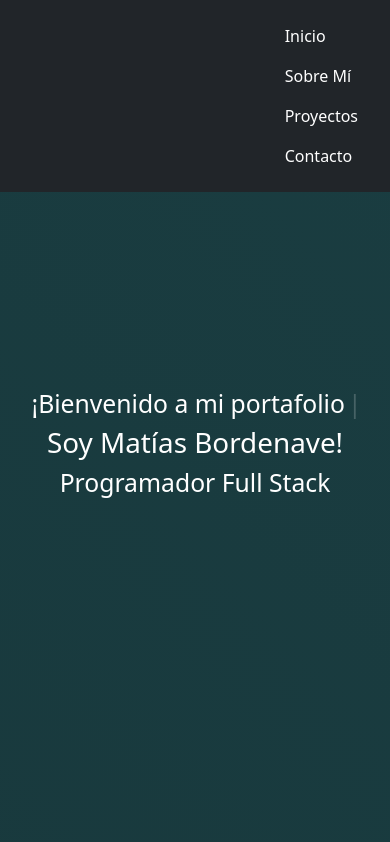
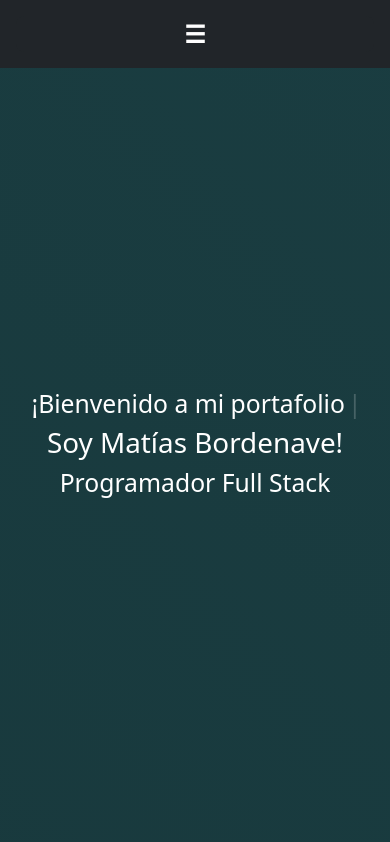
Before and after one commit to MatiasBordenave/Portfolio-nuevo, a React (Vite) app: page / in a window 390 px wide. Shown: the top 842 px of the page. Built offline with nearby package versions, Linux system fonts and the light colour scheme.

Commit message:
arreglos en header

```diff
--- a/src/components/Navbar.jsx
+++ b/src/components/Navbar.jsx
@@ -1,22 +1,71 @@
-import React from 'react';
+import React, { useState, useEffect } from "react";
 
 const Navbar = () => {
+  const [isOpen, setIsOpen] = useState(false);
+  const [isMobile, setIsMobile] = useState(window.innerWidth <= 768);
+
+  const toggleMenu = () => setIsOpen(!isOpen);
+
+  const handleLinkClick = () => {
+    setIsOpen(false); // Cierra el menú al hacer clic en un enlace
+  };
+
+  // Detectar tamaño de pantalla
+  useEffect(() => {
+    const handleResize = () => {
+      setIsMobile(window.innerWidth <= 768);
+    };
+
+    handleResize(); // Detectar tamaño inicial
+    window.addEventListener("resize", handleResize);
+
+    return () => window.removeEventListener("resize", handleResize);
+  }, []);
+
   return (
-        <div  className="navbar-fixed">
-            <div className='bg-dark divNav d-flex justify-content-end'>
-                <div className='d-flex'>
-                    <ul className='d-flex m-auto'>
-                        <li className='mx-3'>
-                            <a href="#inicio" className='text-white'>Inicio</a>
+    <div className="navbar-fixed">
+      <div className="bg-dark divNav d-flex justify-content-end align-items-center">
+        {/* Botón de menú hamburguesa (visible solo en móviles) */}
+        {isMobile && (
+          <button
+            className="hamburger-menu bg-dark align-items-center justify-content-center d-flex"
+            onClick={toggleMenu}
+            aria-label="Toggle navigation"
+          >
+            ☰
+          </button>
+        )}
+
+        {/* Links de navegación */}
+        <div className={`nav-links ${isMobile && isOpen ? "open" : ""}`}>
+          <ul className={`${isMobile ? "mobile-nav" : "d-flex"} m-auto`}>
+            <li className="mx-3">
+              <a href="#inicio" className="text-white" onClick={handleLinkClick}>
+                Inicio
+              </a>
             </li>
-                        <li className='mx-3'>
-                            <a href="#about" className='text-white'>Sobre Mí</a>
+            <li className="mx-3">
+              <a href="#about" className="text-white" onClick={handleLinkClick}>
+                Sobre Mí
+              </a>
             </li>
-                        <li className='mx-3'>
-                            <a href="#proyectos" className='text-white'>Proyectos</a>
+            <li className="mx-3">
+              <a
+                href="#proyectos"
+                className="text-white"
+                onClick={handleLinkClick}
+              >
+                Proyectos
+              </a>
             </li>
-                        <li className='mx-3'>
-                            <a href="#contact" className='text-white'>Contacto</a>
+            <li className="mx-3">
+              <a
+                href="#contact"
+                className="text-white"
+                onClick={handleLinkClick}
+              >
+                Contacto
+              </a>
             </li>
           </ul>
         </div>
--- a/src/components/TypewriterExample.jsx
+++ b/src/components/TypewriterExample.jsx
@@ -5,7 +5,7 @@ const TypewriterExample = () => {
   const [text] = useTypewriter({
     words: ['Hola Mundo!', '¡Bienvenido a mi portafolio!'],
     loop: true,
-    delay: 1500,
+    delay: 1200,
   });
 
   return (
--- a/src/index.css
+++ b/src/index.css
@@ -2,12 +2,6 @@ html {
   scroll-behavior: smooth;
 }
 
-.navbar-fixed {
-  position: fixed;
-  top: 0;
-  width: 100%;
-  z-index: 1000; /* Asegura que quede encima de otros elementos */
-}
 
 body {
   background: linear-gradient(45deg, #0b1416, #11292c, #1a3d41, #0f0f0f);
@@ -39,6 +33,13 @@ body {
       height: 20em; /* Reduce el tamaño en pantallas más pequeñas */
     }
   }
+  /* Estilo para el navbar */
+.navbar-fixed {
+  position: fixed;
+  top: 0;
+  width: 100%;
+  z-index: 1000; /* Siempre encima */
+}
 
 .divNav {
   display: flex;
@@ -47,26 +48,65 @@ body {
   padding: 1rem;
 }
 
+ul {
+  list-style-type: none;
+  margin: 0;
+  padding: 0;
+  display: flex;
+}
+
+li {
+  padding-left: 1em;
+}
+
+a {
+  text-decoration: none;
+  color: white;
+}
+
+/* Botón hamburguesa (solo visible en móviles) */
+.hamburger-menu {
+  display: none;
+  font-size: 1.5rem;
+  background: none;
+  border: none;
+  color: white;
+  cursor: pointer;
+  height: 1.5em;
+}
+
 @media (max-width: 768px) {
-    .divNav ul {
+  .hamburger-menu {
+    display: block;
+  }
+
+  .nav-links {
+    display: none; /* Oculta el menú inicialmente */
     flex-direction: column;
+    position: absolute;
+    top: 100%; /* Aparece debajo del navbar */
+    left: 0;
+    width: 100%;
+    background: #333; /* Fondo oscuro para el menú */
+    padding: 1rem 0;
+    z-index: 999;
+  }
+
+  .nav-links.open {
+    display: flex; /* Muestra el menú al abrir */
+  }
+
+  ul {
+    flex-direction: column; /* Alinea los enlaces verticalmente */
     align-items: flex-start;
-      padding: 0;
+    gap: 0.5rem;
   }
-    .divNav li {
-      padding: 0.5em 0;
+
+  li {
+    padding: 0.5rem 1rem;
   }
 }
 
-ul{
-  list-style-type: none;
-}
-a{
-  text-decoration: none;
-}
-li{
-  padding-left: 1em;
-}
 
 
  /* footer */
```
Lines whose indentation alone changed are shown as unchanged.
